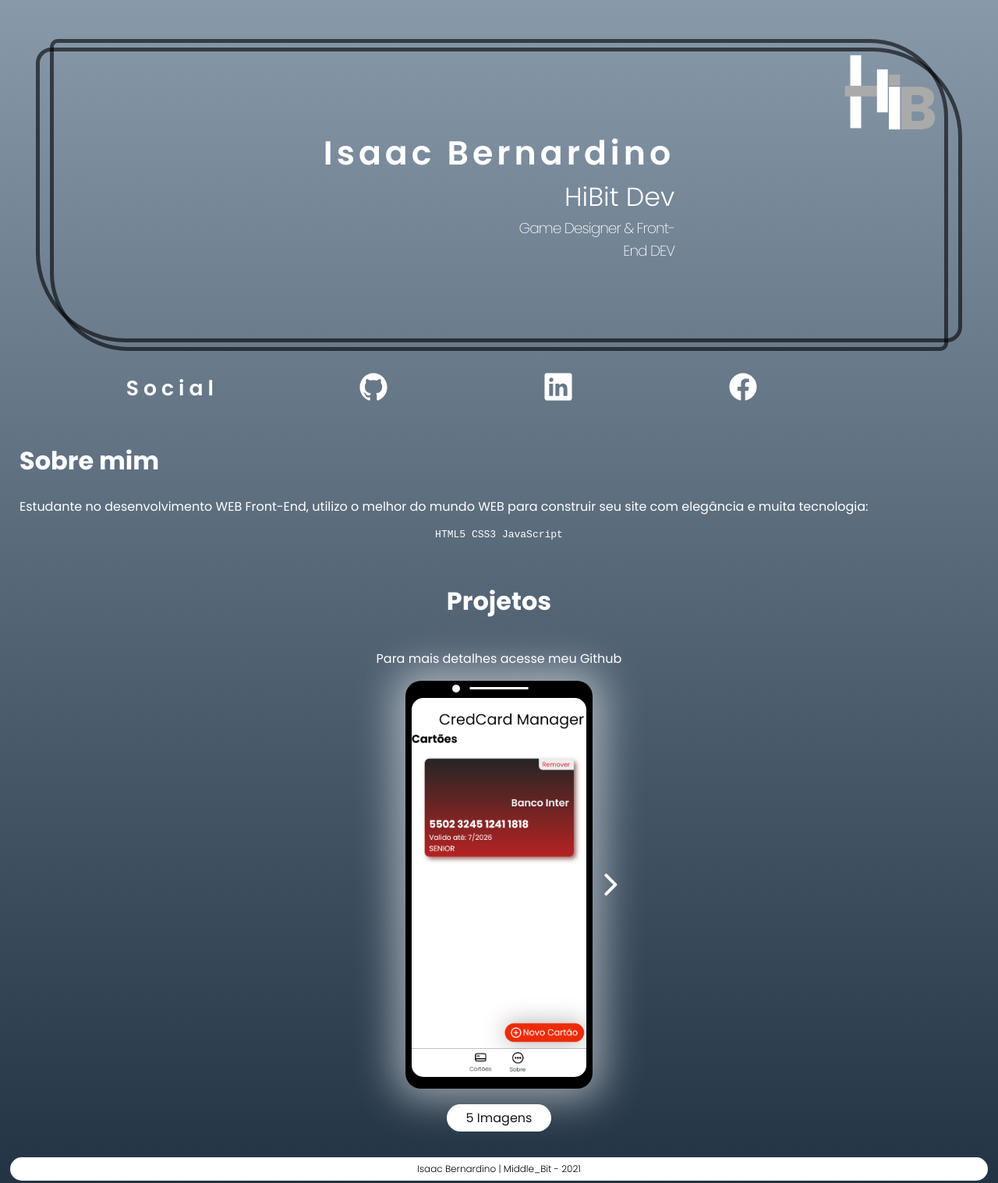
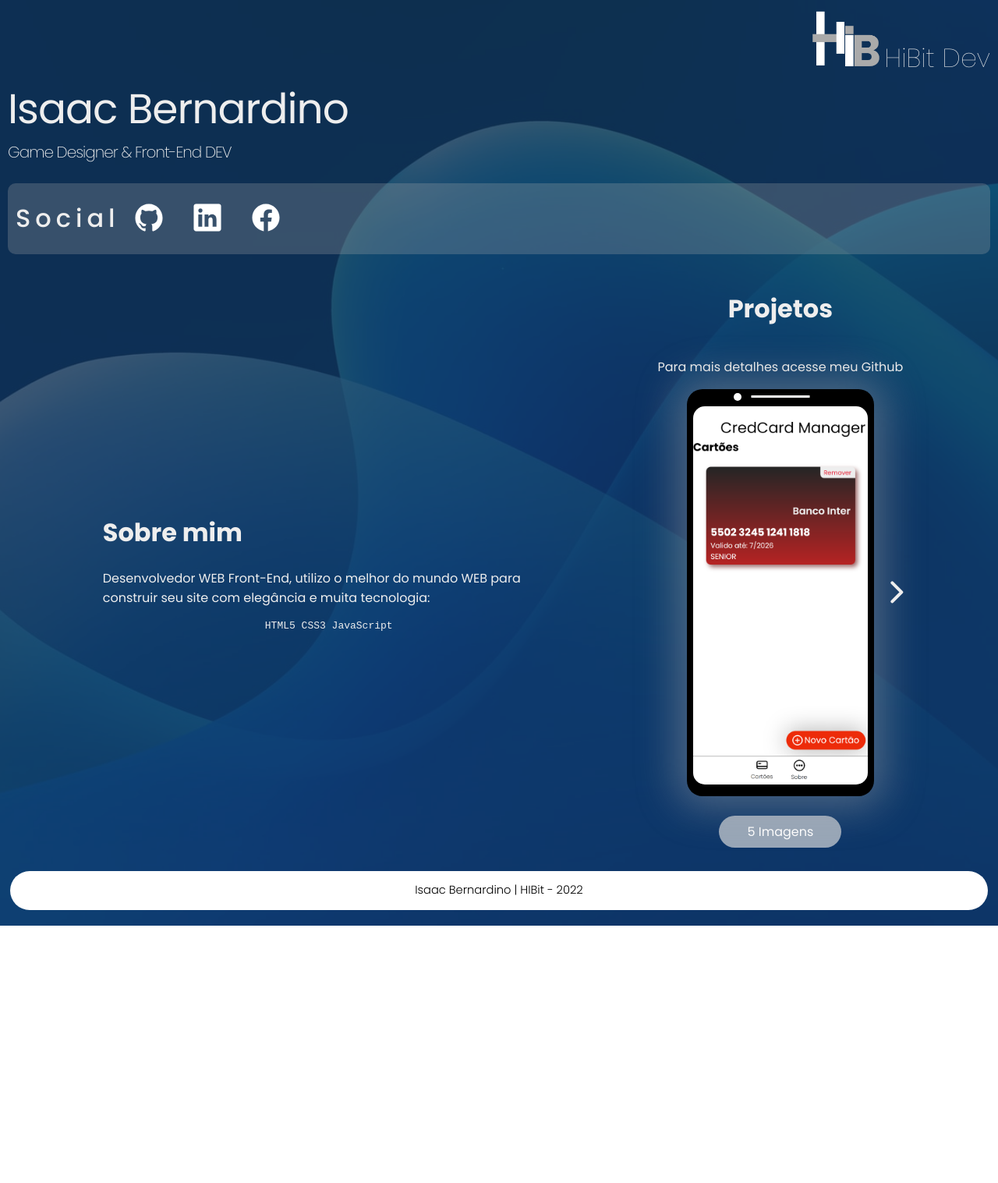
Before and after one commit to IsaacBernardino/Portfolio, a website: page index.html in a window 1280 px wide. Shown: the whole page at 78% size. After the commit the page ends 1187 px from the top, so only its background shows below. Drawn offline with nearby package versions, Linux system fonts and the light colour scheme.

Commit message:
Correção da visualização em telas grandes

```diff
--- a/index.html
+++ b/index.html
@@ -10,20 +10,20 @@
   </head>
   <body>
     <div id="interface">
-      <header>
+
       <div class="info">
-          <div class="foto">
+
+        <div class="logo">
           <img src="./resources/images/hiBitLogoWhite.png" alt="" />
+          <div class="empresa-ficticia">HiBit Dev</div>
         </div>
+
         <div class="nomes">
           <div class="nome">Isaac Bernardino</div>
-            <div class="empresa-ficticia">HiBit Dev</div>
           <div class="cargo">Game Designer & Front-End DEV</div>
         </div>
-        </div>
-      </header>
 
-      <div class="social flex-center">
+        <div class="social">
           <h1>Social</h1>
           <button class="social_button" id="goto-git">
             <ion-icon name="logo-github"></ion-icon>
@@ -35,11 +35,12 @@
             <ion-icon name="logo-facebook"></ion-icon>
           </button>
         </div>
+      </div>
 
       <div class="sobre">
         <h1>Sobre mim</h1>
         <p>
-          Estudante no desenvolvimento WEB Front-End, utilizo o melhor do mundo
+          Desenvolvedor WEB Front-End, utilizo o melhor do mundo
           WEB para construir seu site com elegância e muita tecnologia:
         </p>
         <code class="flex-center"> HTML5 CSS3 JavaScript </code>
@@ -67,7 +68,7 @@
         <div id="counter"></div>
       </div>
 
-      <footer class="flex-center">Isaac Bernardino | Middle_Bit - 2021</footer>
+      <footer class="flex-center">Isaac Bernardino | HIBit - 2022</footer>
     </div>
 
     <script src="./resources/scripts/main.js"></script>
--- a/resources/styles/main.css
+++ b/resources/styles/main.css
@@ -3,18 +3,23 @@
 
 * {
   box-sizing: border-box;
+
+  user-select: none;
 }
 
 body {
   padding: 0;
   margin: 0;
 
-  background-color: #012;
+  background-image: url('../images/wallpaper.jpg');
 
   background-size: 100%;
+  background-position: center;
+  background-repeat: no-repeat;
+  background-size: cover;
 
   font-family: Poppins, Helvetica, Arial, sans-serif;
-  color: #fff;
+  color: #eee;
 
   overflow-x: hidden;
 }
@@ -28,22 +33,21 @@ body {
 }
 
 #interface {
-  background: linear-gradient(#89a, #234);
-  margin: 0 auto;
+  background-color: #113355cc;
+  display: flex;
+  flex-wrap: wrap;
 
-  display: flex;
-  flex-direction: column;
+  justify-content: space-evenly;
 }
 
 footer {
   width: 98vw;
-  height: 25px;
+  height: 50px;
 
-  padding: 15px 10px;
-  margin: 0 auto 10px auto;
+  margin: 20px auto 20px auto;
 
   color: #000;
-  font-size: 9pt;
+  font-size: 11pt;
   font-weight: 300;
 
   background-color: #fff;
@@ -51,100 +55,64 @@ footer {
   border-radius: 40px;
 }
 
-/* HEADER */
-header {
-  position: relative;
-  border: 5px solid #00000099;
-  border-radius: 10px 100px 10px 100px;
+/* Informações */
 
-  left: 50%;
-  transform: translateX(-50%);
-
-  height: 50vh;
-  width: 90vw;
-  margin-top: 50px;
-
-  padding: 15px;
+.info {
 
   display: flex;
-  align-items: center;
-  justify-content: center;
-}
-header::before {
-  content: "";
-  position: absolute;
+  flex-direction: column;
 
-  width: 92vw;
-  height: 46vh;
-  z-index: -2;
+  width: 100%;
+  padding: 0 10px;
 
-  border: 5px solid #00000099;
-
-  border-radius: 20px 115px 20px 115px;
+  border-radius: 25px 100px 25px 100px;
 }
 
-.info {
-  display: flex;
-  flex-direction: column;
-}
-
-.foto {
-  position: absolute;
-  right: -5px;
-  top: -12px;
-
-  width: 150px;
-  aspect-ratio: 1;
-
-  border-radius: 50%;
+.logo {
+  position: relative;
+  width: 100%;
 
   display: flex;
-  justify-content: center;
-  align-items: center;
+  justify-content: flex-end;
+  align-items: flex-end;
 }
-.foto img {
-  width: 90%;
+.logo img {
+  position: relative;
+  width: 100px;
   aspect-ratio: 1;
 }
-
-.nomes {
-  padding: 0;
+.empresa-ficticia {
+  font-size: 25pt;
+  font-weight: 100;
 }
 
 .nome {
-  font-size: 32pt;
-  font-weight: 600;
-  letter-spacing: 5px;
+  font-size: 40pt;
+  font-weight: 400;
+  letter-spacing: -1px;
 }
 
-.empresa-ficticia {
-  font-size: 25pt;
-  font-weight: 300;
-  text-align: right;
-}
+
 .cargo {
-  padding-left: 55%;
-  font-size: 14pt;
+  font-size: 15pt;
   font-weight: 200;
   letter-spacing: -1px;
-  text-align: right;
 }
 
 /* Social buttons */
 
 .social {
-  position: relative;
+  background-color: #aaaaaa45;
+  padding-left: 10px;
+  border-radius: 10px;
+  display: flex;
 
-  padding: 10px 0;
-
-  width: 90%;
-
-  justify-content: space-evenly;
+  margin: 25px 0;
 }
 
 .social h1 {
-  font-size: 20pt;
-  font-weight: 600;
+  font-size: 24pt;
+  font-weight: 500;
   letter-spacing: 6px;
 }
 
@@ -163,23 +131,16 @@ header::before {
 }
 
 /* Sobre */
-
 .sobre {
-  position: relative;
-
-  padding: 0 25px;
-  width: 100%;
+  width: 600px;
+  padding: 0 10px;
+  align-self: center;
 }
 
 .projetos {
-  align-self: center;
   flex-direction: column;
 
-  position: relative;
-  min-height: 400px;
-
-  padding: 18px;
-  margin: 15px 0;
+  padding-bottom: 10px;
 }
 
 /* Slider */
@@ -202,7 +163,7 @@ header::before {
   border-radius: 20px;
   background-color: #000;
 
-  box-shadow: 0 0 50px 15px #ffffff80;
+  box-shadow: 0 0 50px 15px #aaaaaa65;
 }
 .phone-frame::before {
   content: "";
@@ -239,13 +200,13 @@ ion-icon {
 }
 
 #counter {
-  background-color: #fff;
-  color: #000;
+  background-color: #dededeaa;
+  color: #fff;
 
-  padding: 5px 25px;
+  padding: 8px 36px;
 
-  border-radius: 75px;
-  margin: 20px 0 0 0;
+  border-radius: 25px;
+  margin-top: 25px;
 }
 
 .control-buttons {
@@ -254,8 +215,8 @@ ion-icon {
 
   justify-content: space-between;
 
-  width: 140%;
-  height: 50%;
+  width: 145%;
+  height: 55%;
 }
 .control-buttons div {
   width: 50px;
```
Also changed, not shown: resources/images/wallpaper.jpg (added). Lines whose indentation alone changed are shown as unchanged.
